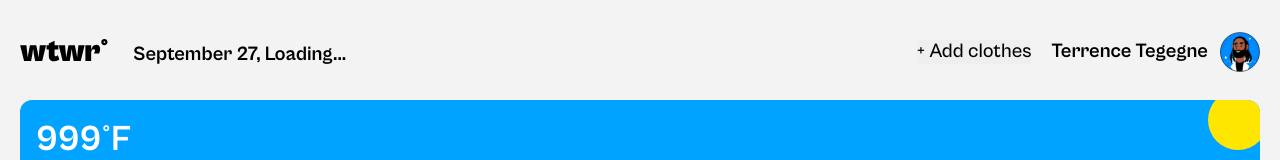
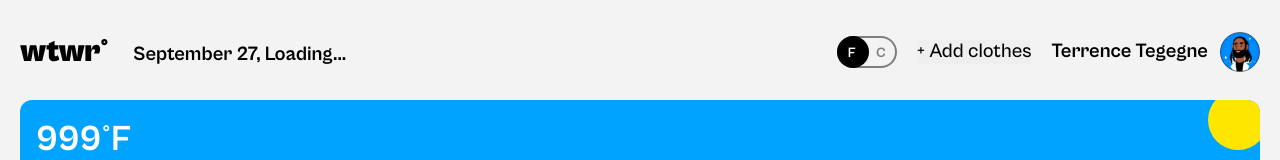
Before and after one commit to JC-codes/WTWR, a React (Vite) app: page / in a window 1280 px wide. Shown: the top 160 px of the page. Built offline with nearby package versions, Linux system fonts and the light colour scheme; no server answers.

Commit message:
Created Toggleswitch

```diff
--- /dev/null
+++ b/src/blocks/ToggleSwitch.css
@@ -0,0 +1,74 @@
+.toggle-switch {
+  width: 56px;
+  height: 28px;
+  border: 2px solid rgba(126, 126, 126, 1);
+  border-radius: 20px;
+  cursor: pointer;
+  overflow: visible;
+  position: relative;
+}
+
+.toggle-switch:hover {
+  border: 2px solid rgba(0, 0, 0, 1);
+}
+
+.toggle-switch-checkbox {
+  opacity: 0;
+}
+
+.toggle-switch-checkbox:checked ~ .toggle-switch_circle {
+  left: 26px;
+  background-color: rgba(0, 0, 0, 1);
+}
+
+.toggle-switch_circle {
+  background-color: rgba(0, 0, 0, 1);
+  width: 32px;
+  height: 32px;
+  position: absolute;
+  border-radius: 50%;
+  left: -2px;
+  top: -2px;
+  z-index: 2;
+  transition: left 0.8s ease;
+}
+
+.toggle-switch-label {
+  font-size: 14px;
+  line-height: 100%;
+  position: absolute;
+  color: rgba(126, 126, 126, 1); /* default: unchecked = grey */
+  top: 8px;
+}
+
+.toggle-switch-label-f {
+  left: 9px;
+  z-index: 3;
+  /* removed hardcoded white */
+}
+
+.toggle-switch-label-c {
+  right: 9px;
+  z-index: 3;
+  /* removed hardcoded semi-black */
+}
+
+/* active label rules: checked side is white, unchecked side is grey */
+.toggle-switch-checkbox:checked ~ .toggle-switch-label-c {
+  color: white;
+}
+
+.toggle-switch-checkbox:not(:checked) ~ .toggle-switch-label-f {
+  color: white;
+}
+
+/* on hover: unchecked label turns black, checked stays white */
+.toggle-switch:hover
+  .toggle-switch-checkbox:not(:checked)
+  ~ .toggle-switch-label-c {
+  color: rgba(0, 0, 0, 1);
+}
+
+.toggle-switch:hover .toggle-switch-checkbox:checked ~ .toggle-switch-label-f {
+  color: rgba(0, 0, 0, 1);
+}
--- a/src/components/App/App.jsx
+++ b/src/components/App/App.jsx
@@ -21,6 +21,7 @@ function App() {
     condition: "clear",
     isDaytime: true,
   });
+  const [currentTempUnit, setCurrentTempUnit] = useState("C");
   const [activeModal, setActiveModal] = useState("");
   const [selectedCard, setSelectedCard] = useState({});
   const [selectedWeatherType, setSelectedWeatherType] = useState("");
--- a/src/components/App/Header.jsx
+++ b/src/components/App/Header.jsx
@@ -1,6 +1,7 @@
 import "../../blocks/Header.css";
 import avatar from "../../images/avatar.svg";
 import logo from "../../images/logo.svg";
+import ToggleSwitch from "./ToggleSwitch";
 
 function Header({ handleAddClick, weatherData }) {
   const currentDate = new Date().toLocaleString("default", {
@@ -15,6 +16,7 @@ function Header({ handleAddClick, weatherData }) {
         {currentDate}, {weatherData.city || "Loading..."}
       </p>
       <div className="header__user-container">
+        <ToggleSwitch />
         <button
           onClick={handleAddClick}
           type="button"
--- /dev/null
+++ b/src/components/App/ToggleSwitch.jsx
@@ -0,0 +1,14 @@
+import "../../blocks/ToggleSwitch.css";
+
+function ToggleSwitch() {
+  return (
+    <label className="toggle-switch">
+      <input type="checkbox" className="toggle-switch-checkbox" />
+      <span className="toggle-switch_circle"></span>
+      <span className="toggle-switch-label toggle-switch-label-f">F</span>
+      <span className="toggle-switch-label toggle-switch-label-c">C</span>
+    </label>
+  );
+}
+
+export default ToggleSwitch;
```
